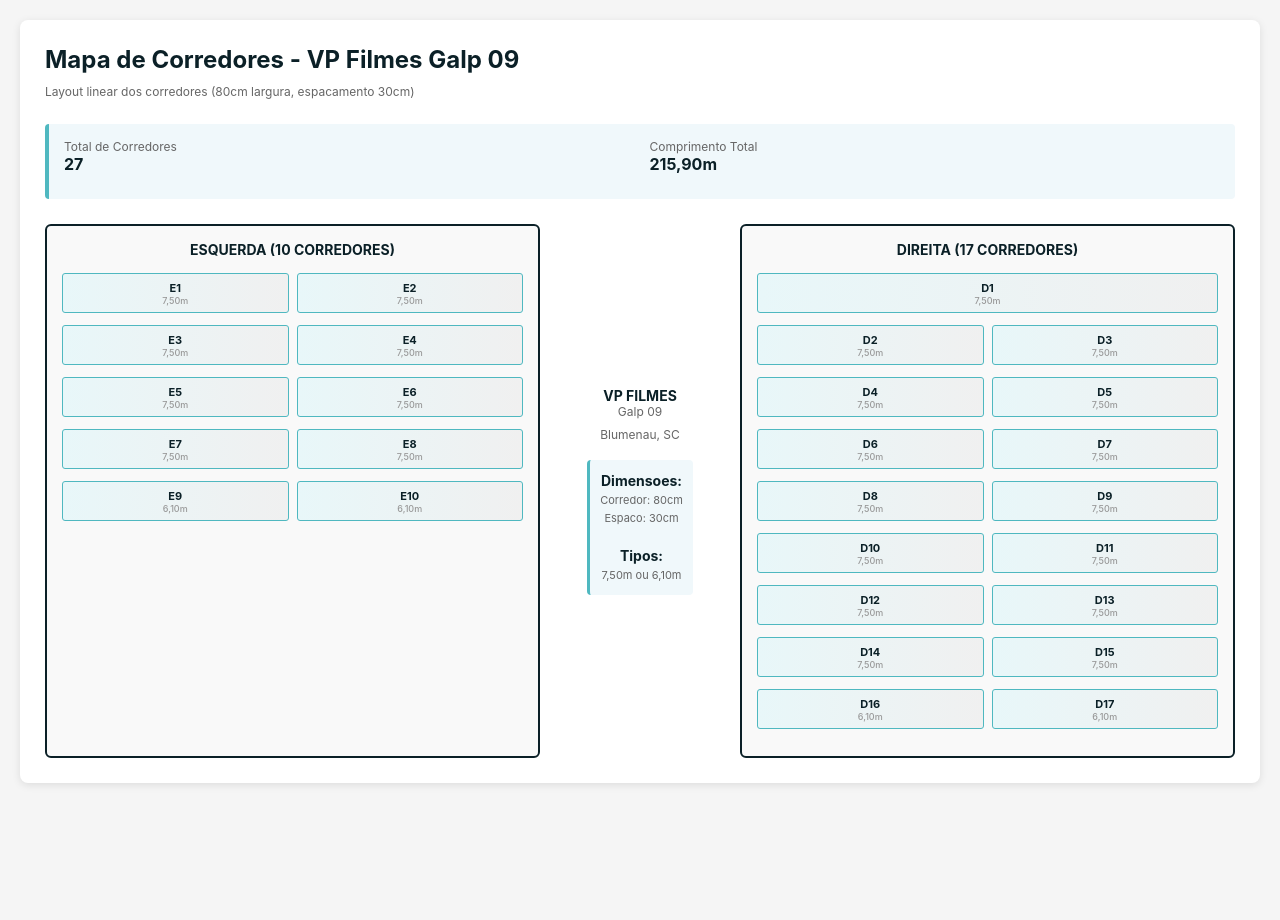
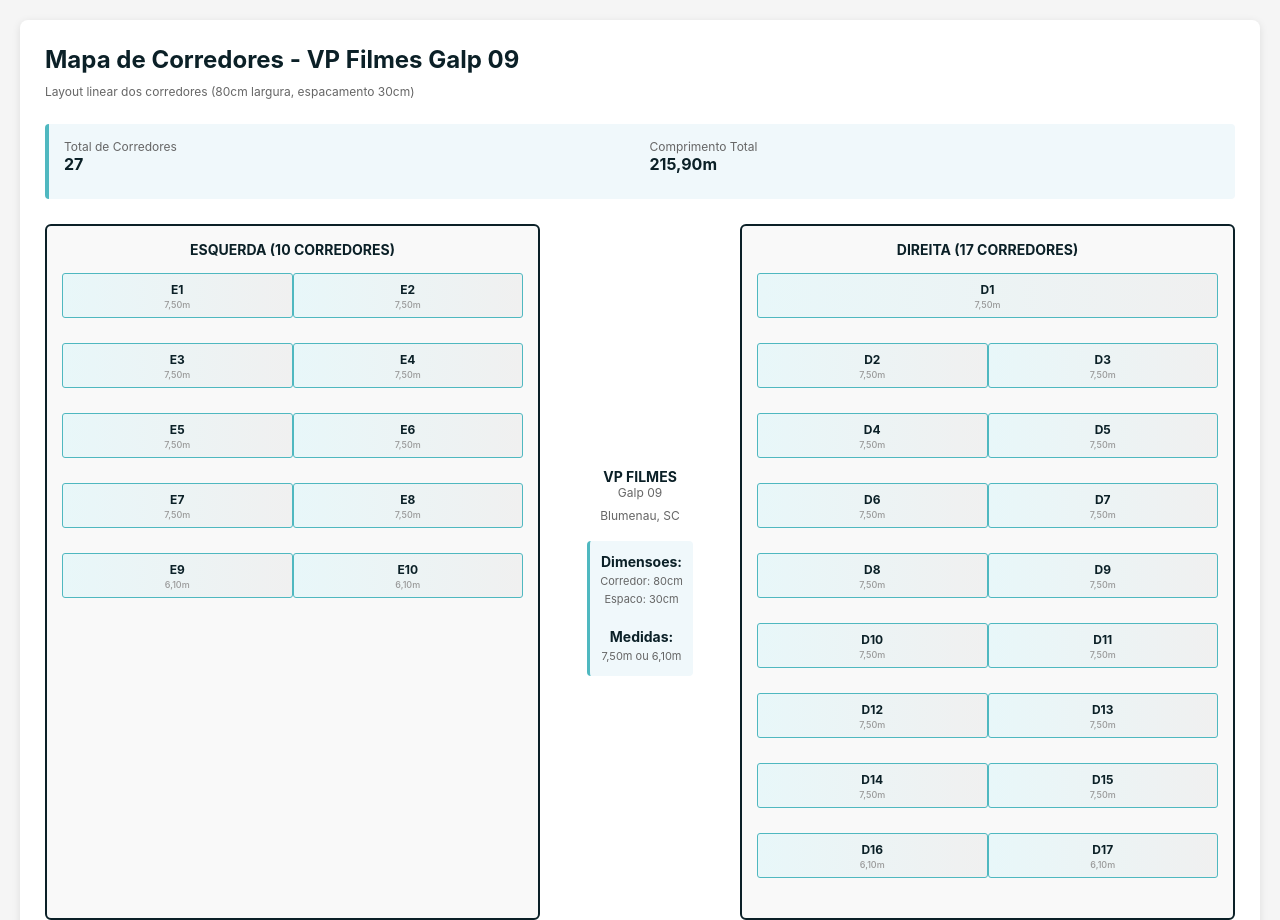
Before and after one commit to vpkaiaki/vpfilmes-warehouse, a plain HTML site: page index.html in a window 1280 px wide. Shown: the top 920 px of the page. Before the commit the page ends 803 px from the top, so only its background shows below. Drawn offline with Linux system fonts and the light colour scheme.

Commit message:
Update index.html

```diff
--- a/index.html
+++ b/index.html
@@ -16,12 +16,12 @@
 .warehouse { display: grid; grid-template-columns: 1fr 120px 1fr; gap: 40px; }
 .side { border: 2px solid #0B2027; border-radius: 6px; padding: 15px; background: #f9f9f9; }
 .side-title { font-weight: bold; color: #0B2027; font-size: 14px; margin-bottom: 15px; text-align: center; }
-.corridor-row { display: grid; grid-template-columns: 1fr 1fr; gap: 8px; margin-bottom: 12px; }
-.corridor-single-row { margin-bottom: 12px; }
-.corridor-item { height: 40px; background: linear-gradient(to right, #e8f7f9, #f0f0f0); border: 1px solid #4FB8C0; border-radius: 3px; display: flex; flex-direction: column; align-items: center; justify-content: center; font-size: 11px; font-weight: 500; color: #0B2027; cursor: pointer; transition: all 0.2s; }
-.corridor-name { font-weight: bold; }
-.corridor-size { font-size: 9px; color: #999; }
-.corridor-item:hover { background: #d0f0f5; box-shadow: 0 2px 4px rgba(79, 184, 192, 0.3); }
+.corredor-solo { margin-bottom: 25px; }
+.corredor-duplo { display: grid; grid-template-columns: 1fr 1fr; gap: 0px; margin-bottom: 25px; }
+.corredor-item { height: 45px; background: linear-gradient(to right, #e8f7f9, #f0f0f0); border: 1px solid #4FB8C0; border-radius: 3px; display: flex; flex-direction: column; align-items: center; justify-content: center; font-size: 11px; font-weight: 500; color: #0B2027; cursor: pointer; transition: all 0.2s; }
+.corredor-nome { font-weight: bold; font-size: 12px; }
+.corredor-tamanho { font-size: 9px; color: #999; margin-top: 2px; }
+.corredor-item:hover { background: #d0f0f5; box-shadow: 0 2px 4px rgba(79, 184, 192, 0.3); }
 .center-info { display: flex; flex-direction: column; justify-content: center; align-items: center; text-align: center; }
 .center-info p { color: #666; font-size: 12px; margin-bottom: 8px; }
 .center-info strong { color: #0B2027; font-size: 14px; }
@@ -42,35 +42,37 @@
   </div>
 
   <div class="warehouse">
+    <!-- ESQUERDA -->
     <div class="side">
       <div class="side-title">ESQUERDA (10 CORREDORES)</div>
 
-      <div class="corridor-row">
-        <div class="corridor-item"><div class="corridor-name">E1</div><div class="corridor-size">7,50m</div></div>
-        <div class="corridor-item"><div class="corridor-name">E2</div><div class="corridor-size">7,50m</div></div>
+      <div class="corredor-duplo">
+        <div class="corredor-item"><div class="corredor-nome">E1</div><div class="corredor-tamanho">7,50m</div></div>
+        <div class="corredor-item"><div class="corredor-nome">E2</div><div class="corredor-tamanho">7,50m</div></div>
       </div>
 
-      <div class="corridor-row">
-        <div class="corridor-item"><div class="corridor-name">E3</div><div class="corridor-size">7,50m</div></div>
-        <div class="corridor-item"><div class="corridor-name">E4</div><div class="corridor-size">7,50m</div></div>
+      <div class="corredor-duplo">
+        <div class="corredor-item"><div class="corredor-nome">E3</div><div class="corredor-tamanho">7,50m</div></div>
+        <div class="corredor-item"><div class="corredor-nome">E4</div><div class="corredor-tamanho">7,50m</div></div>
       </div>
 
-      <div class="corridor-row">
-        <div class="corridor-item"><div class="corridor-name">E5</div><div class="corridor-size">7,50m</div></div>
-        <div class="corridor-item"><div class="corridor-name">E6</div><div class="corridor-size">7,50m</div></div>
+      <div class="corredor-duplo">
+        <div class="corredor-item"><div class="corredor-nome">E5</div><div class="corredor-tamanho">7,50m</div></div>
+        <div class="corredor-item"><div class="corredor-nome">E6</div><div class="corredor-tamanho">7,50m</div></div>
       </div>
 
-      <div class="corridor-row">
-        <div class="corridor-item"><div class="corridor-name">E7</div><div class="corridor-size">7,50m</div></div>
-        <div class="corridor-item"><div class="corridor-name">E8</div><div class="corridor-size">7,50m</div></div>
+      <div class="corredor-duplo">
+        <div class="corredor-item"><div class="corredor-nome">E7</div><div class="corredor-tamanho">7,50m</div></div>
+        <div class="corredor-item"><div class="corredor-nome">E8</div><div class="corredor-tamanho">7,50m</div></div>
       </div>
 
-      <div class="corridor-row">
-        <div class="corridor-item"><div class="corridor-name">E9</div><div class="corridor-size">6,10m</div></div>
-        <div class="corridor-item"><div class="corridor-name">E10</div><div class="corridor-size">6,10m</div></div>
+      <div class="corredor-duplo">
+        <div class="corredor-item"><div class="corredor-nome">E9</div><div class="corredor-tamanho">6,10m</div></div>
+        <div class="corredor-item"><div class="corredor-nome">E10</div><div class="corredor-tamanho">6,10m</div></div>
       </div>
     </div>
 
+    <!-- CENTRO -->
     <div class="center-info">
       <strong>VP FILMES</strong>
       <p>Galp 09</p>
@@ -79,56 +81,57 @@
         <strong>Dimensoes:</strong><br>
         Corredor: 80cm<br>
         Espaco: 30cm<br><br>
-        <strong>Tipos:</strong><br>
+        <strong>Medidas:</strong><br>
         7,50m ou 6,10m
       </div>
     </div>
 
+    <!-- DIREITA -->
     <div class="side">
       <div class="side-title">DIREITA (17 CORREDORES)</div>
 
-      <div class="corridor-single-row">
-        <div class="corridor-item"><div class="corridor-name">D1</div><div class="corridor-size">7,50m</div></div>
+      <div class="corredor-solo">
+        <div class="corredor-item"><div class="corredor-nome">D1</div><div class="corredor-tamanho">7,50m</div></div>
       </div>
 
-      <div class="corridor-row">
-        <div class="corridor-item"><div class="corridor-name">D2</div><div class="corridor-size">7,50m</div></div>
-        <div class="corridor-item"><div class="corridor-name">D3</div><div class="corridor-size">7,50m</div></div>
+      <div class="corredor-duplo">
+        <div class="corredor-item"><div class="corredor-nome">D2</div><div class="corredor-tamanho">7,50m</div></div>
+        <div class="corredor-item"><div class="corredor-nome">D3</div><div class="corredor-tamanho">7,50m</div></div>
       </div>
 
-      <div class="corridor-row">
-        <div class="corridor-item"><div class="corridor-name">D4</div><div class="corridor-size">7,50m</div></div>
-        <div class="corridor-item"><div class="corridor-name">D5</div><div class="corridor-size">7,50m</div></div>
+      <div class="corredor-duplo">
+        <div class="corredor-item"><div class="corredor-nome">D4</div><div class="corredor-tamanho">7,50m</div></div>
+        <div class="corredor-item"><div class="corredor-nome">D5</div><div class="corredor-tamanho">7,50m</div></div>
       </div>
 
-      <div class="corridor-row">
-        <div class="corridor-item"><div class="corridor-name">D6</div><div class="corridor-size">7,50m</div></div>
-        <div class="corridor-item"><div class="corridor-name">D7</div><div class="corridor-size">7,50m</div></div>
+      <div class="corredor-duplo">
+        <div class="corredor-item"><div class="corredor-nome">D6</div><div class="corredor-tamanho">7,50m</div></div>
+        <div class="corredor-item"><div class="corredor-nome">D7</div><div class="corredor-tamanho">7,50m</div></div>
       </div>
 
-      <div class="corridor-row">
-        <div class="corridor-item"><div class="corridor-name">D8</div><div class="corridor-size">7,50m</div></div>
-        <div class="corridor-item"><div class="corridor-name">D9</div><div class="corridor-size">7,50m</div></div>
+      <div class="corredor-duplo">
+        <div class="corredor-item"><div class="corredor-nome">D8</div><div class="corredor-tamanho">7,50m</div></div>
+        <div class="corredor-item"><div class="corredor-nome">D9</div><div class="corredor-tamanho">7,50m</div></div>
       </div>
 
-      <div class="corridor-row">
-        <div class="corridor-item"><div class="corridor-name">D10</div><div class="corridor-size">7,50m</div></div>
-        <div class="corridor-item"><div class="corridor-name">D11</div><div class="corridor-size">7,50m</div></div>
+      <div class="corredor-duplo">
+        <div class="corredor-item"><div class="corredor-nome">D10</div><div class="corredor-tamanho">7,50m</div></div>
+        <div class="corredor-item"><div class="corredor-nome">D11</div><div class="corredor-tamanho">7,50m</div></div>
       </div>
 
-      <div class="corridor-row">
-        <div class="corridor-item"><div class="corridor-name">D12</div><div class="corridor-size">7,50m</div></div>
-        <div class="corridor-item"><div class="corridor-name">D13</div><div class="corridor-size">7,50m</div></div>
+      <div class="corredor-duplo">
+        <div class="corredor-item"><div class="corredor-nome">D12</div><div class="corredor-tamanho">7,50m</div></div>
+        <div class="corredor-item"><div class="corredor-nome">D13</div><div class="corredor-tamanho">7,50m</div></div>
       </div>
 
-      <div class="corridor-row">
-        <div class="corridor-item"><div class="corridor-name">D14</div><div class="corridor-size">7,50m</div></div>
-        <div class="corridor-item"><div class="corridor-name">D15</div><div class="corridor-size">7,50m</div></div>
+      <div class="corredor-duplo">
+        <div class="corredor-item"><div class="corredor-nome">D14</div><div class="corredor-tamanho">7,50m</div></div>
+        <div class="corredor-item"><div class="corredor-nome">D15</div><div class="corredor-tamanho">7,50m</div></div>
       </div>
 
-      <div class="corridor-row">
-        <div class="corridor-item"><div class="corridor-name">D16</div><div class="corridor-size">6,10m</div></div>
-        <div class="corridor-item"><div class="corridor-name">D17</div><div class="corridor-size">6,10m</div></div>
+      <div class="corredor-duplo">
+        <div class="corredor-item"><div class="corredor-nome">D16</div><div class="corredor-tamanho">6,10m</div></div>
+        <div class="corredor-item"><div class="corredor-nome">D17</div><div class="corredor-tamanho">6,10m</div></div>
       </div>
     </div>
   </div>
```
